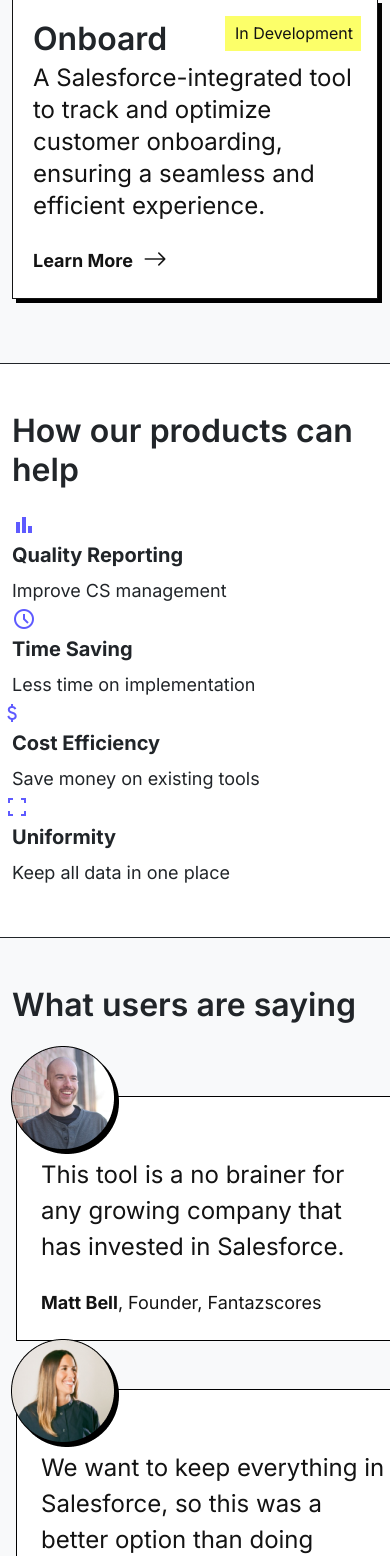
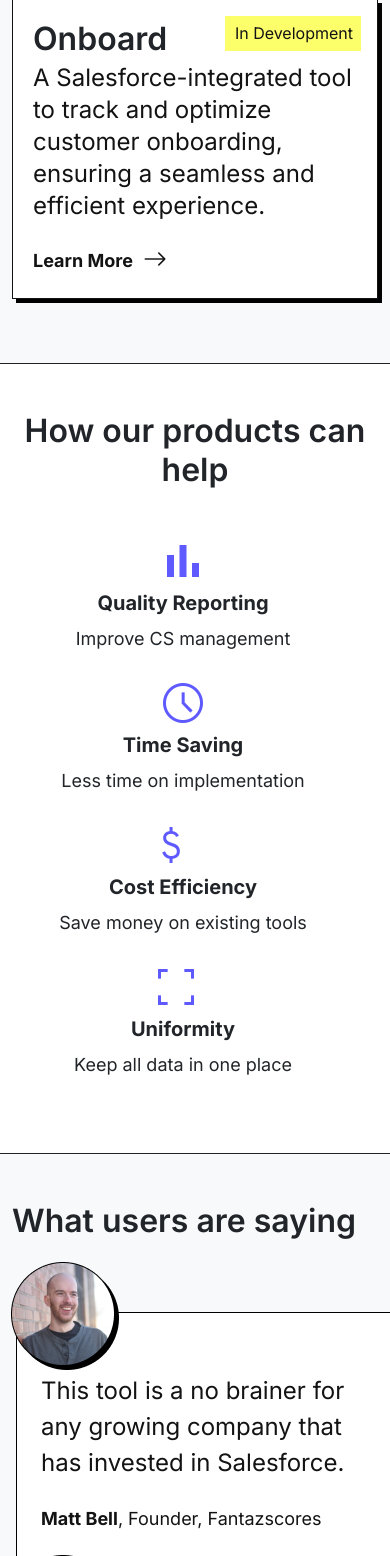
Before and after one commit to wbmcdonald4/cstoolkit, a Flask app: page / in a window 390 px wide. Shown: the part 1465-3021 px from the top of the page. Run offline with Flask 3, Linux system fonts and the light colour scheme; some libraries are stand-ins or nearby versions.

Commit message:
fix breakpoints for md/sm screen benefit section

```diff
--- a/src/static/css/main.css
+++ b/src/static/css/main.css
@@ -307,7 +307,7 @@ p {
 }
 
 .material-symbol-style {
-  font-size: 48px;
+  font-size: 48px !important;
   color: #5E5AFF;
   position: relative;
 }
--- a/src/templates/components/home/benefits-section.html
+++ b/src/templates/components/home/benefits-section.html
@@ -1,27 +1,21 @@
-<h2 class="mb-4 h2-header-class">How our products can help</h2>
-<div class="col-lg-3 p-0">
-  <div class="container-fluid">
+<h2 class="mb-5 h2-header-class text-center text-lg-start">How our products can help</h2>
+<div class="row justify-content-center justify-content-lg-between">
+  <div class="col-lg-3 mb-4 mb-lg-0 text-center text-lg-start">
     <span class="material-symbols-outlined material-symbol-style">bar_chart</span>
     <h5><strong>Quality Reporting</strong></h5>
     <p class="m-0">Improve CS management</p>
   </div>
-</div>
-<div class="col-lg-3 p-0">
-  <div class="container-fluid">
+  <div class="col-lg-3 mb-4 mb-lg-0 text-center text-lg-start">
     <span class="material-symbols-outlined material-symbol-style">schedule</span>
     <h5><strong>Time Saving</strong></h5>
     <p class="m-0">Less time on implementation</p>
   </div>
-</div>
-<div class="col-lg-3 p-0">
-  <div class="container-fluid">
+  <div class="col-lg-3 mb-4 mb-lg-0 text-center text-lg-start">
     <span class="material-symbols-outlined material-symbol-style material-money-position">attach_money</span>
     <h5><strong>Cost Efficiency</strong></h5>
     <p class="m-0">Save money on existing tools</p>
-</div>
-</div>
-<div class="col-lg-3 p-0">
-  <div class="container-fluid">
+  </div>
+  <div class="col-lg-3 mb-4 mb-lg-0 text-center text-lg-start">
     <span class="material-symbols-outlined material-symbol-style material-fullscreen-position">fullscreen</span>
     <h5><strong>Uniformity</strong></h5>
     <p class="m-0">Keep all data in one place</p>
```
